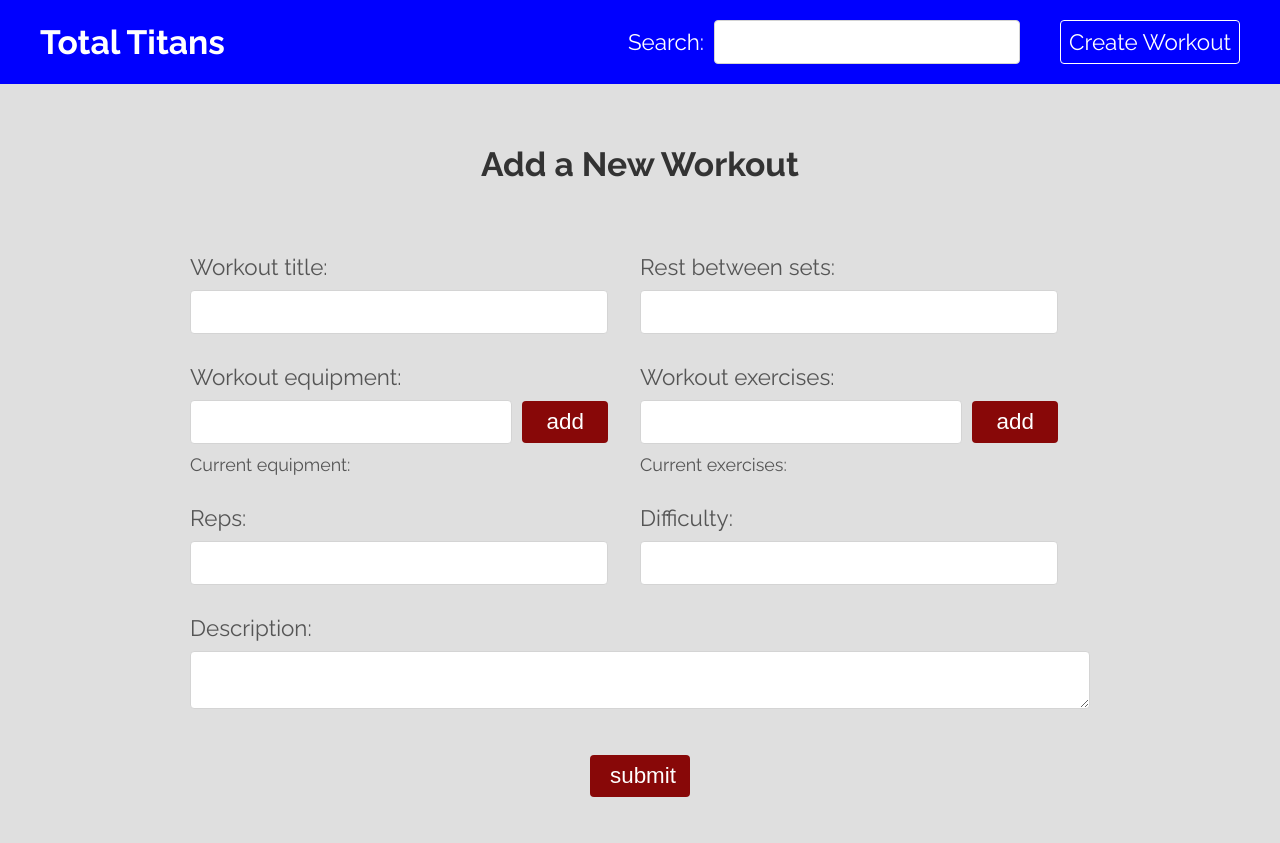
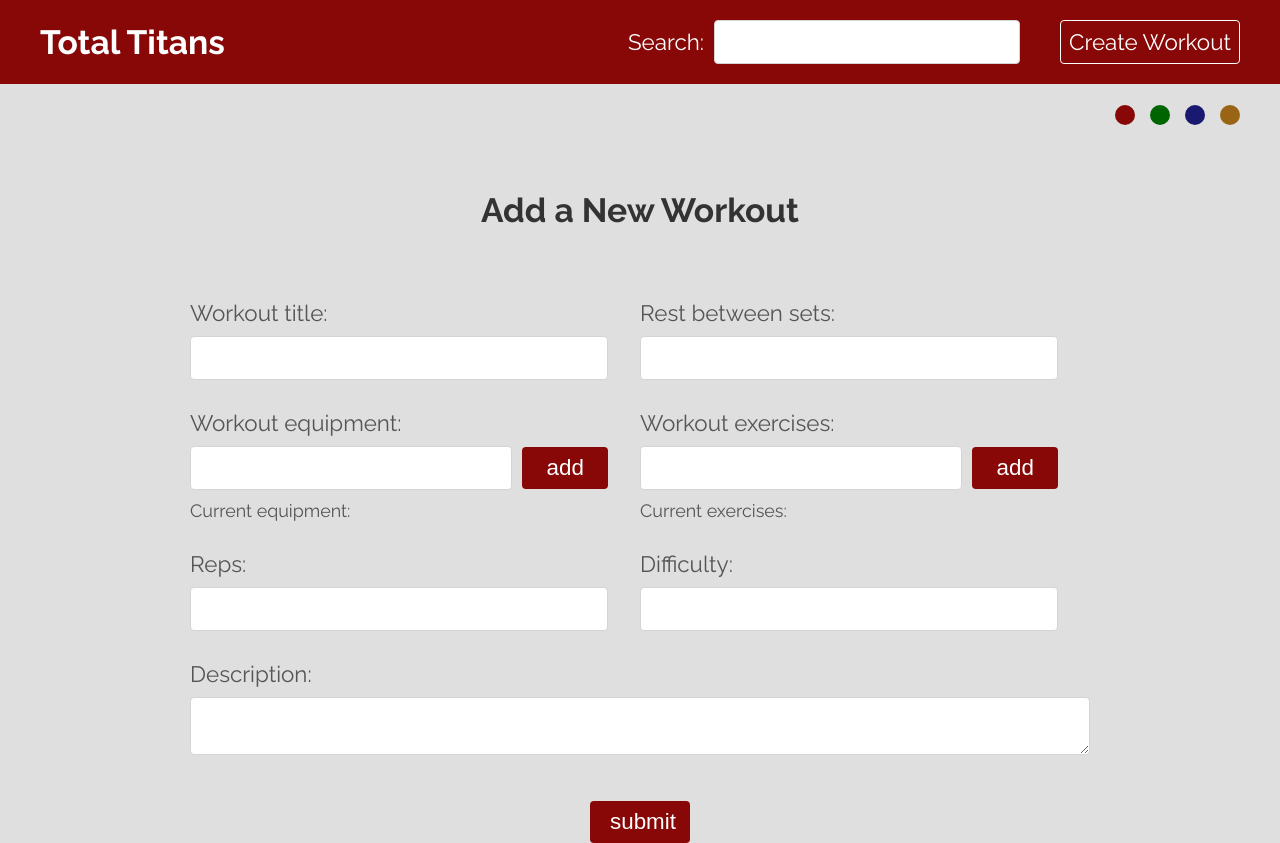
Before and after one commit to ESSODillon/Total_Titans, a React (Create React App) app: page /create in a window 1280 px wide. Before the commit the page ends 800 px from the top, so only its background shows below. Built offline with nearby package versions, Linux system fonts and the light colour scheme.

Commit message:
Color Themes

```diff
--- a/src/App.js
+++ b/src/App.js
@@ -6,6 +6,7 @@
 import Create from "./pages/create/Create";
 import Search from "./pages/search/Search";
 import Workout from "./pages/workout/Workout";
+import ThemeSelector from "./components/ThemeSelector";
 
 // Styles
 import "./App.css";
@@ -15,6 +16,7 @@
     <div className="App">
       <BrowserRouter>
         <Navbar />
+        <ThemeSelector />
         <Switch>
           <Route exact path="/">
             <Home />
--- a/src/components/Navbar.css
+++ b/src/components/Navbar.css
@@ -1,5 +1,4 @@
 .navbar {
-  background: #880808;
   padding: 20px;
   color: #fff;
 }
--- a/src/components/Navbar.js
+++ b/src/components/Navbar.js
@@ -8,11 +8,11 @@
 import Searchbar from "./Searchbar";
 
 export default function Navbar() {
-  const { color, changeColor } = useTheme();
+  const { color } = useTheme();
 
   return (
     <div className="navbar" style={{ background: color }}>
-      <nav onClick={() => changeColor("green")}>
+      <nav>
         <Link to="/" className="brand">
           <h1>Total Titans</h1>
         </Link>
--- /dev/null
+++ b/src/components/ThemeSelector.css
@@ -0,0 +1,16 @@
+.theme-selector {
+  display: flex;
+  justify-content: flex-end;
+  align-items: center;
+  max-width: 1200px;
+  margin: 20px auto;
+}
+
+.theme-buttons div {
+  display: inline-block;
+  width: 20px;
+  height: 20px;
+  cursor: pointer;
+  margin-left: 15px;
+  border-radius: 50%;
+}
--- /dev/null
+++ b/src/components/ThemeSelector.js
@@ -0,0 +1,25 @@
+import React from "react";
+import { useTheme } from "../hooks/useTheme";
+
+// Styles
+import "./ThemeSelector.css";
+
+const themeColors = ["#880808", "#006400", "#191970", "#996515"];
+
+export default function ThemeSelector() {
+  const { changeColor } = useTheme();
+
+  return (
+    <div className="theme-selector">
+      <div className="theme-buttons">
+        {themeColors.map((color) => (
+          <div
+            key={color}
+            onClick={() => changeColor(color)}
+            style={{ background: color }}
+          />
+        ))}
+      </div>
+    </div>
+  );
+}
--- a/src/context/ThemeContext.js
+++ b/src/context/ThemeContext.js
@@ -13,7 +13,7 @@
 
 export function ThemeProvider({ children }) {
   const [state, dispatch] = useReducer(themeReducer, {
-    color: "blue",
+    color: "#880808",
   });
 
   const changeColor = (color) => {
--- a/src/pages/create/Create.js
+++ b/src/pages/create/Create.js
@@ -1,6 +1,7 @@
 import React, { useEffect, useRef, useState } from "react";
 import { useFetch } from "../../hooks/useFetch";
 import { useHistory } from "react-router-dom";
+import { useTheme } from "../../hooks/useTheme";
 
 // Styles
 import "./Create.css";
@@ -21,6 +22,8 @@
   const [newExercises, setNewExercises] = useState("");
   const [exercises, setExercises] = useState([]);
   const exerciseInput = useRef(null);
+
+  const { color } = useTheme();
 
   const { postData, data, error } = useFetch(
     "http://localhost:3000/workouts",
@@ -99,7 +102,11 @@
                   value={newEquipment}
                   ref={equipmentInput}
                 />
-                <button onClick={handleAdd} className="btn-equipment">
+                <button
+                  onClick={handleAdd}
+                  className="btn-equipment"
+                  style={{ background: color }}
+                >
                   add
                 </button>
               </div>
@@ -143,7 +150,11 @@
                   value={newExercises}
                   ref={exerciseInput}
                 />
-                <button onClick={handleAdd} className="btn-exercises">
+                <button
+                  onClick={handleAdd}
+                  className="btn-exercises"
+                  style={{ background: color }}
+                >
                   add
                 </button>
               </div>
@@ -178,7 +189,9 @@
 
         <br />
 
-        <button className="btn">submit</button>
+        <button className="btn" style={{ background: color }}>
+          submit
+        </button>
       </form>
     </div>
   );
```
